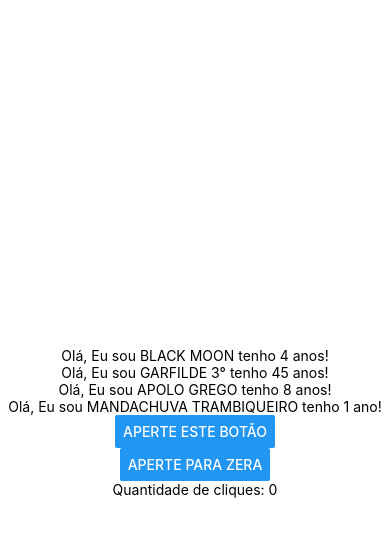
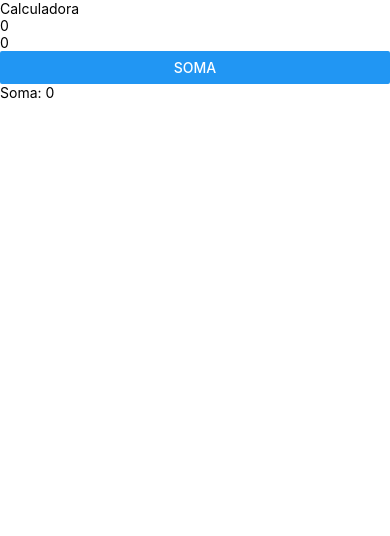
Before and after one commit to fabriciocod/react_movel, a React Native app: screen / in a window 390 px wide. Shown: the top 536 px of the page. Built offline with nearby package versions, Linux system fonts and the light colour scheme.

Commit message:
implementações

```diff
--- a/App.js
+++ b/App.js
@@ -1,6 +1,7 @@
 import { useState } from 'react';
 import { StatusBar } from 'expo-status-bar';
 import { Button, StyleSheet, Text, View } from 'react-native';
+import Calculadora from './calc';
 
 const getNomeCompleto = (nome, sobrenome) =>{
   return nome + ' ' + sobrenome;
@@ -19,7 +20,7 @@ const Cat = ({nome, sobrenome, idade}) =>{
   return <Text>Olá, Eu sou {getNomeCompleto(nome, sobrenome).toUpperCase()} tenho {idade} {texto}!</Text>
 }
 
-export default IFAL;
+export default Calculadora;
 
 function IFAL() {
 
--- /dev/null
+++ b/calc.js
@@ -0,0 +1,23 @@
+import { useState } from "react";
+import { Button, Text, TextInput, View } from 'react-native';
+
+const Calculadora = () => {
+    const [parcela1, setParcela1] = useState(0);
+    const [parcela2, setParcela2] = useState(0);
+    const [soma, setSoma] = useState(0);
+
+    return (
+        <View>
+            <Text>Calculadora</Text>
+            <TextInput maxLength={3} defaultValue={parcela1.toString()} onChangeText={(texto) => setParcela1(Number(texto))} keyboardType='numeric'/>
+            <TextInput defaultValue={parcela2.toString()} onChangeText={(texto) => setParcela2(Number(texto))} keyboardType='numeric' returnKeyType='send'/>
+            <Button title="Soma" onPress={() => setSoma(parcela1 + parcela2)}/>
+            <Text>Soma: {soma}</Text>
+
+            <TextInput autoCapitalize='words'/>
+            <TextInput secureTextEntry={true}/>
+        </View>
+    );
+}
+
+export default Calculadora;
```
